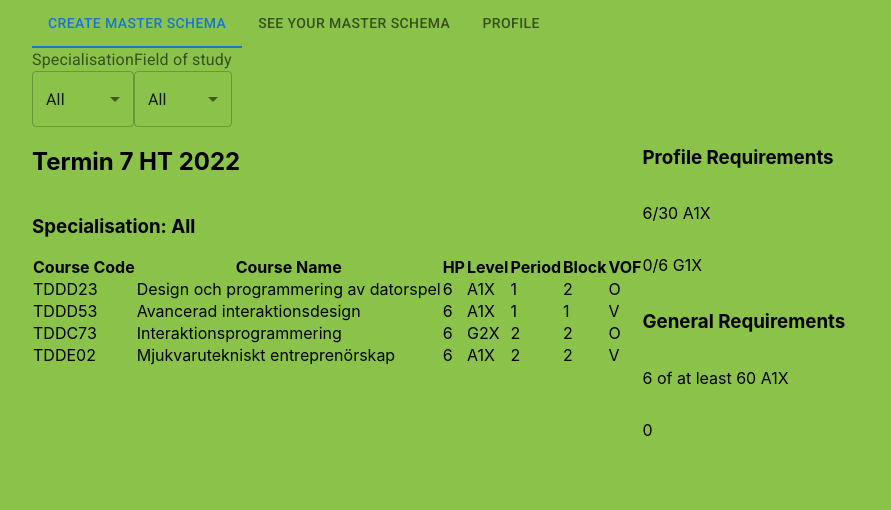
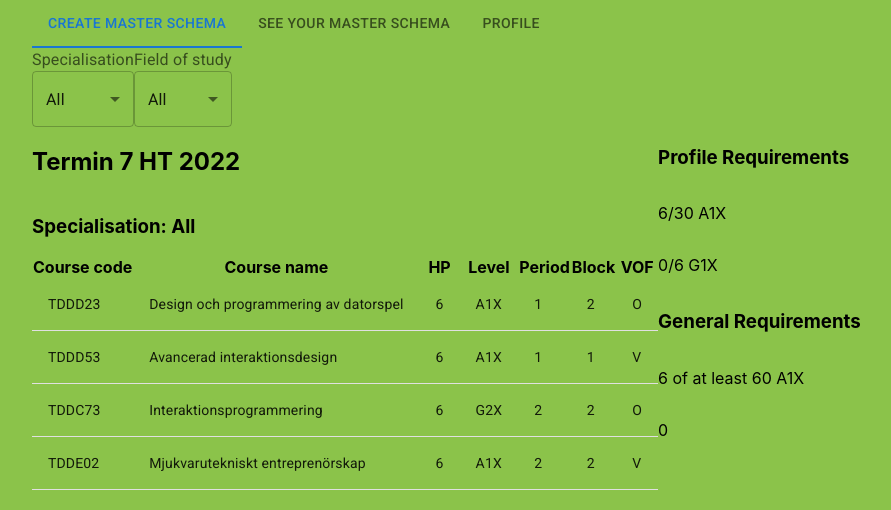
Before and after one commit to WebLabs-AB/MasterChooserApplication, a React (Create React App) app in the folder Frontend/masterfrontend/: page /choose_master in a window 1280 px wide. Shown: the top 510 px of the page, without its empty margins (32-923 px from the left). Built offline with nearby package versions, Linux system fonts and the light colour scheme.

Commit message:
Changed to MUI table components

```diff
--- a/Frontend/masterfrontend/src/Components/CourseTable.tsx
+++ b/Frontend/masterfrontend/src/Components/CourseTable.tsx
@@ -1,5 +1,9 @@
 import * as React from "react";
 import Table from "@mui/material/Table";
+import TableCell from "@mui/material/TableCell";
+import TableHead from "@mui/material/TableHead";
+import TableBody from "@mui/material/TableBody";
+import TableRow from "@mui/material/TableRow";
 import TableContainer from "@mui/material/TableContainer";
 
 import { CourseData } from "../Assets/Interfaces";
@@ -8,34 +12,42 @@ interface Props {
   courses: CourseData[];
 }
 
+const columns = [
+  {label: "Course code", accessor: "code"},
+  {label: "Course name", accessor: "name"},
+  {label: "HP", accessor: "hp"},
+  {label: "Level", accessor: "level"},
+  {label: "Period", accessor: "period"},
+  {label: "Block", accessor: "block"},
+  {label: "VOF", accessor: "vof"}
+];
+
 export const CourseTable: React.FC<Props> = (props) => {
   return (
     <TableContainer>
       <Table>
-        <thead>
-          <tr>
-            <th>Course Code</th>
-            <th>Course Name</th>
-            <th>HP</th>
-            <th>Level</th>
-            <th>Period</th>
-            <th>Block</th>
-            <th>VOF</th>
-          </tr>
-        </thead>
-        <tbody>
-          {props.courses.map((row) => (
-            <tr>
-              <td>{row.code}</td>
-              <td>{row.name}</td>
-              <td>{row.hp}</td>
-              <td>{row.level}</td>
-              <td>{row.period}</td>
-              <td>{row.block}</td>
-              <td>{row.vof}</td>
-            </tr>
+        <TableHead>
+          <TableRow>
+          {
+            columns.map(({ label, accessor }) =>
+              <th key={accessor}>{label}</th>
+              )
+          }
+          </TableRow>
+        </TableHead>
+        <TableBody>
+        {props.courses.map((row) => (
+            <TableRow>
+              <TableCell>{row.code}</TableCell>
+              <TableCell>{row.name}</TableCell>
+              <TableCell>{row.hp}</TableCell>
+              <TableCell>{row.level}</TableCell>
+              <TableCell>{row.period}</TableCell>
+              <TableCell>{row.block}</TableCell>
+              <TableCell>{row.vof}</TableCell>
+            </TableRow>
           ))}
-        </tbody>
+        </TableBody>
       </Table>
     </TableContainer>
   );
--- a/Frontend/masterfrontend/src/Screens/StudentChooseMasterPage.tsx
+++ b/Frontend/masterfrontend/src/Screens/StudentChooseMasterPage.tsx
@@ -50,13 +50,13 @@ export const StudentChooseMasterPage: React.FC = () => {
 
   const courses: CourseData[] = courseFields.map((e) => {
     const data: CourseData = {
-      code: e[0],
-      name: e[1],
-      hp: e[2],
-      level: e[3],
-      period: e[4],
-      block: e[5],
-      vof: e[6],
+      "code": e[0],
+      "name": e[1],
+      "hp": e[2],
+      "level": e[3],
+      "period": e[4],
+      "block": e[5],
+      "vof": e[6],
     };
     return data;
   });
```
